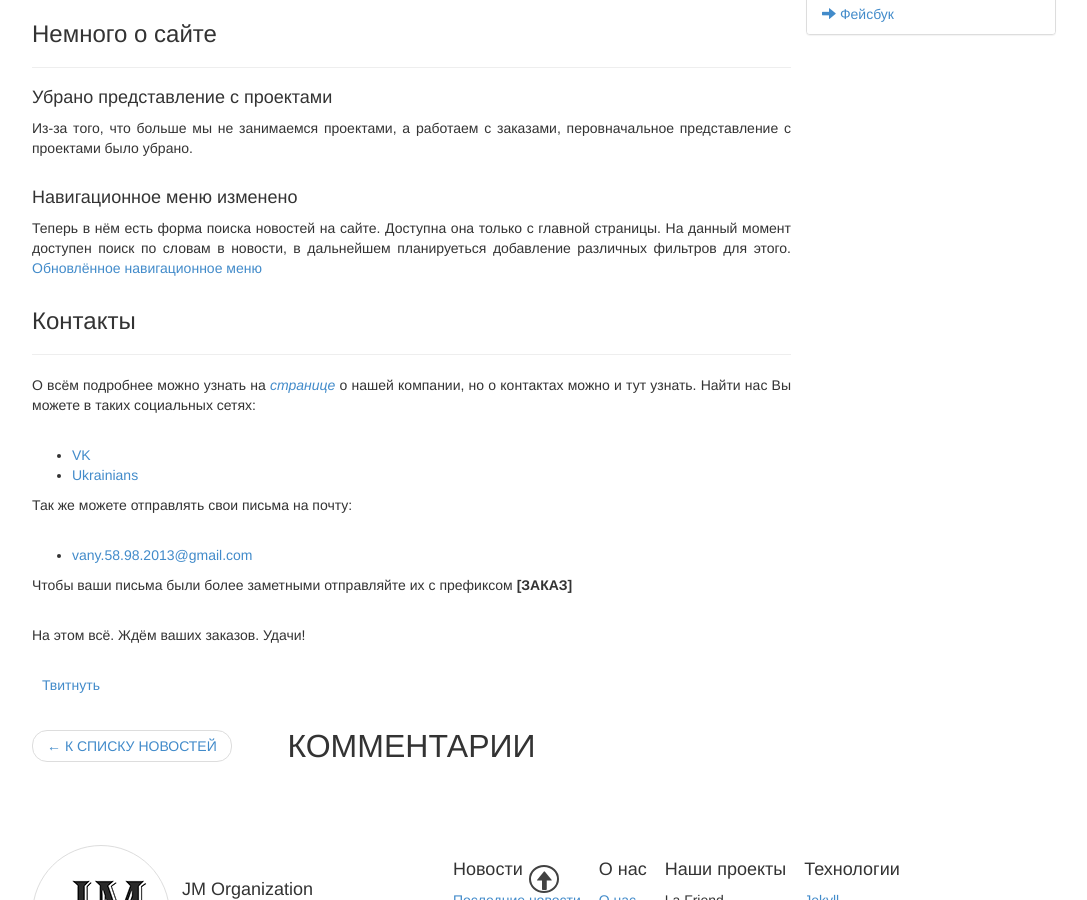
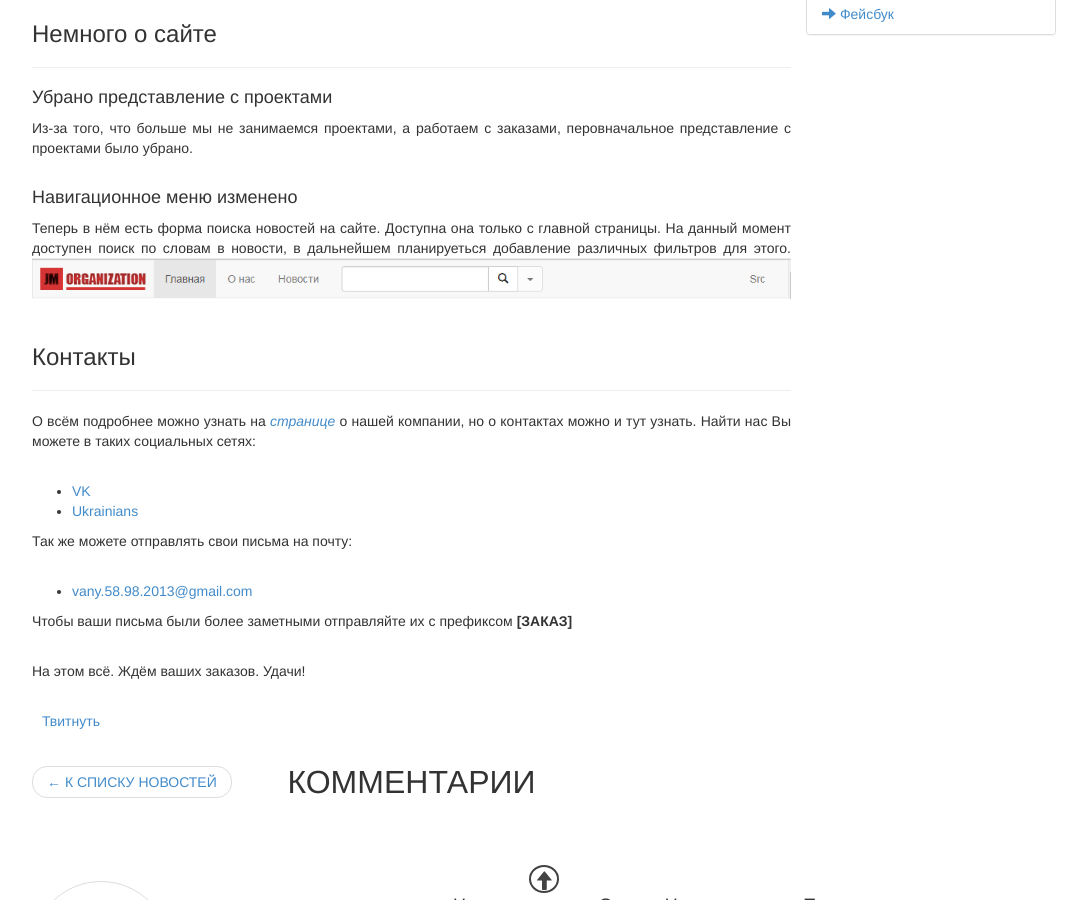
Before and after one commit to jm-organization/jm-organization.github.io, a Jekyll site: the page built from _posts/2017-08-11-close-la-friend-and-reorganized-org.md, in a window 1280 px wide and 900 px high, scrolled down 393 px. Shown: the whole window, without its empty margins (96-1183 px from the left). Built offline with Jekyll 4.4.1, drawn with Linux system fonts in a browser that asks for light colours; our own code applies the rules of GitHub Pages for plain Markdown files; comment, search, counter and statistics services are not loaded.

Commit message:
jmorg 2.0 Reloaded

```diff
--- a/_posts/2017-08-11-close-la-friend-and-reorganized-org.md
+++ b/_posts/2017-08-11-close-la-friend-and-reorganized-org.md
@@ -19,7 +19,7 @@ picture: close-la-friend-and-reorganized-org.png
 Из-за того, что больше мы не занимаемся проектами, а работаем с заказами, перовначальное представление с проектами было убрано.
 #### Навигационное меню изменено ####
 Теперь в нём есть форма поиска новостей на сайте. Доступна она только с главной страницы. На данный момент доступен поиск по словам в новости, в дальнейшем планируеться добавление различных фильтров для этого.
-[Обновлённое навигационное меню](https://jm-organization.github.io/assets/img/background-picture/jm-nav_bar-new.png "Открыть изображение для просмотра")
+![Обновлённое навигационное меню](https://jm-organization.github.io/assets/img/background-picture/jm-nav_bar-new.png "Открыть изображение для просмотра")
 
 ### Контакты ###
 ***
```
